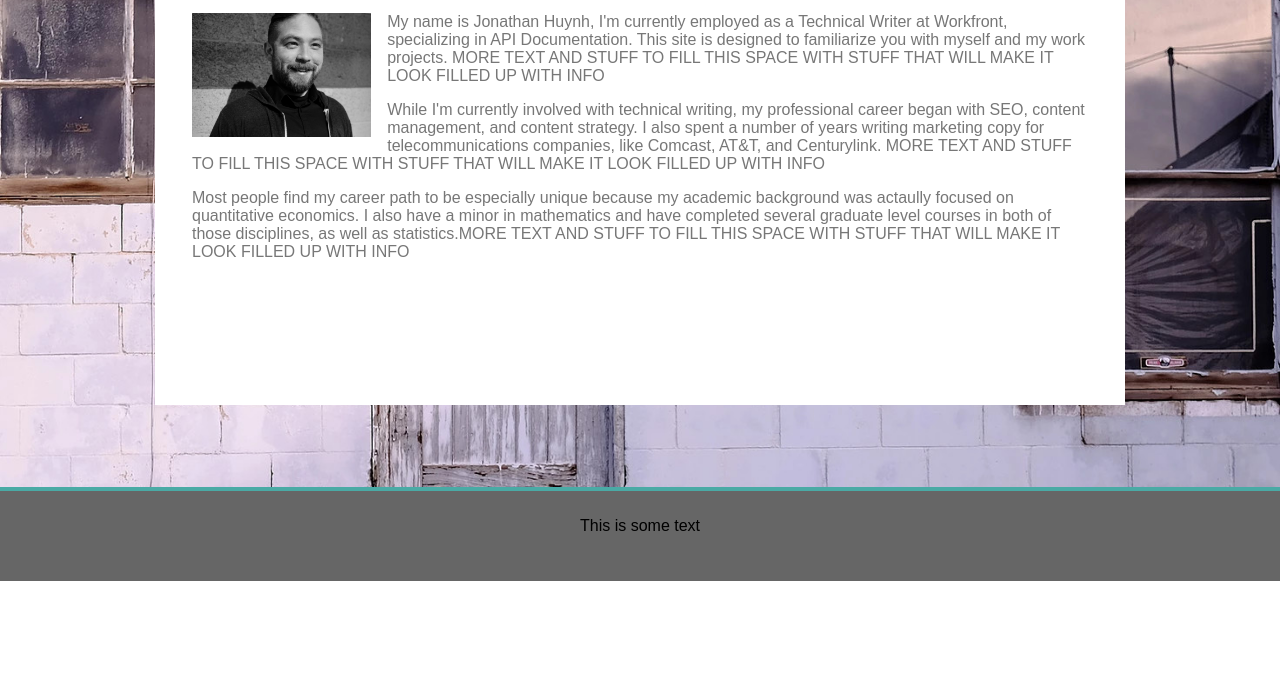
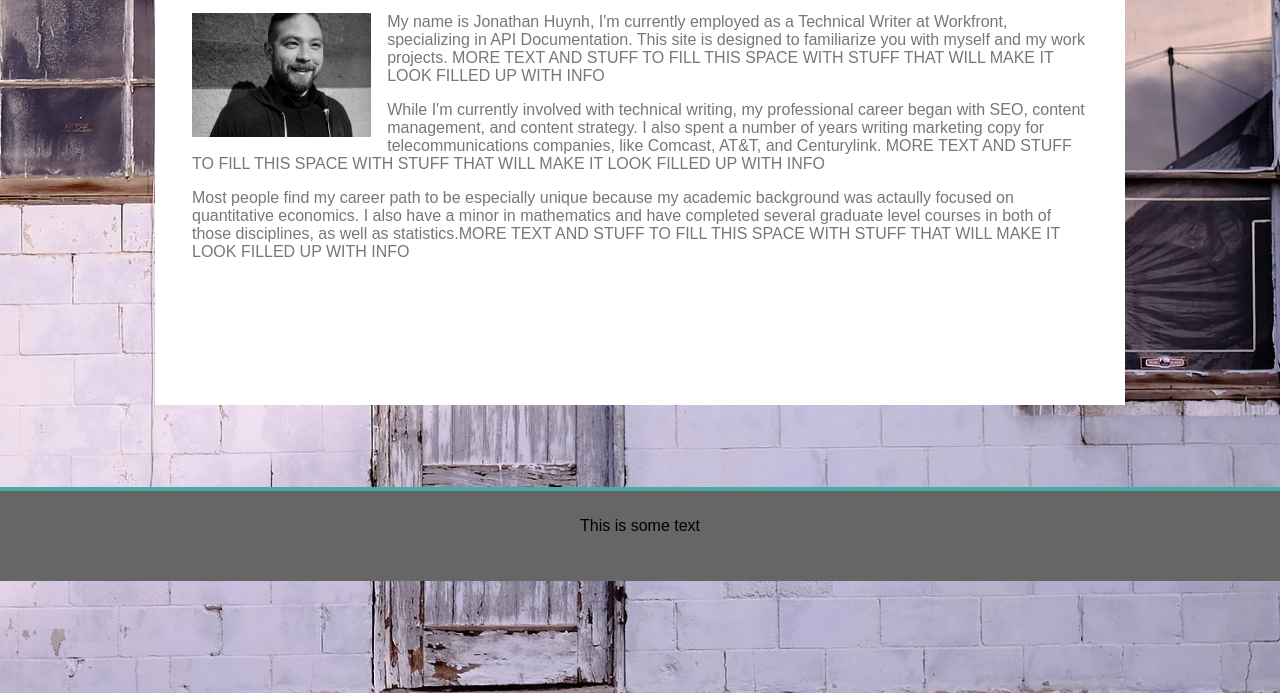
Before and after one commit to jonvictory/basic-portfolio, a plain HTML site: page index.html in a window 1280 px wide. Shown: the part 219-912 px from the top of the page. Before the commit the page ends 800 px from the top, so only its background shows below. Drawn offline with Linux system fonts and the light colour scheme.

Commit message:
fucking with background

```diff
--- a/assets/css/style.css
+++ b/assets/css/style.css
@@ -65,7 +65,7 @@ height: 100%;
 
 .bigcontainer {
     padding-top: 10px;
-    padding-bottom: 10em;
+    padding-bottom: 18em;
     background-image: url('../images/BACKGROUND.jpg');
     background-size: cover;
     background-repeat: no-repeat;
```
